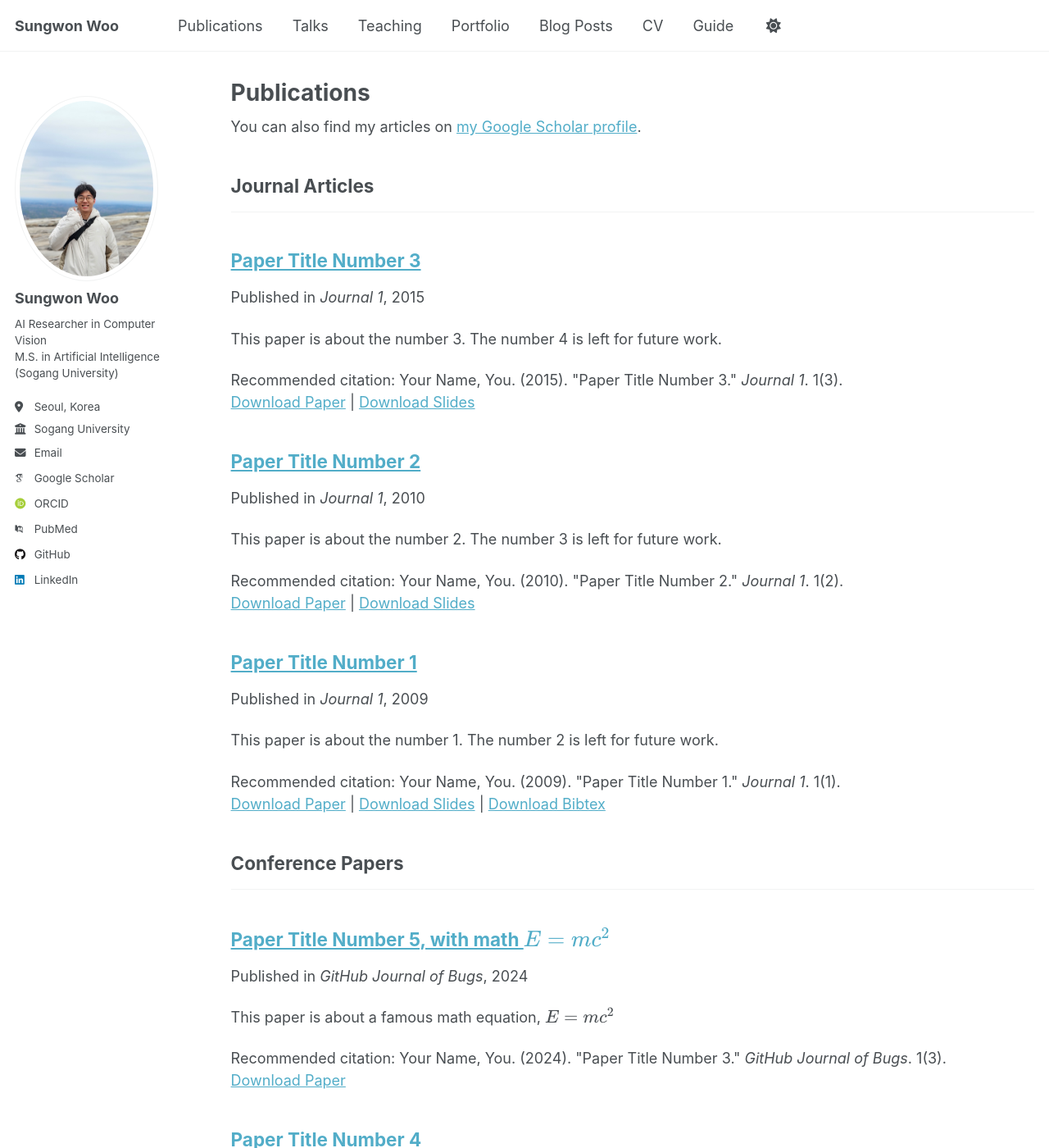
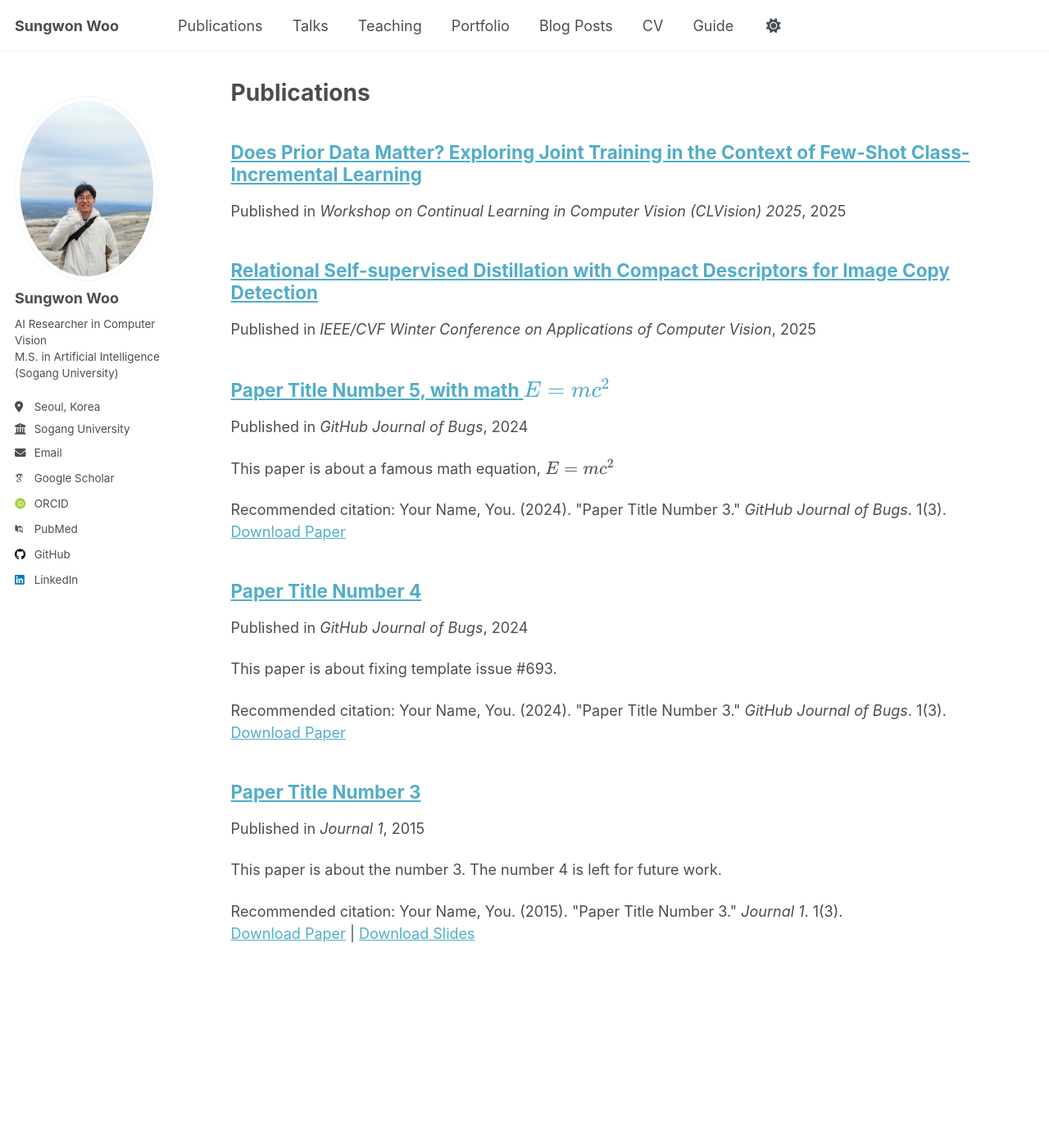
Before and after one commit to sungwon-woo/sungwon-woo.github.io, a Jekyll site: the page built from _pages/publications.md, in a window 1280 px wide and 1400 px high. Shown: the whole window at 82% size. Built offline with Jekyll 4.4.1, drawn with Linux system fonts in a browser that asks for light colours; some web fonts are replaced; a script that is not in the unit is left out.

Commit message:
added publications

```diff
--- a/_config.yml
+++ b/_config.yml
@@ -223,6 +223,9 @@ collections:
   publications:
     output: true
     permalink: /:collection/:path/
+  news:
+    output: true
+    permalink: /:collection/:path/
   portfolio:
     output: true
     permalink: /:collection/:path/
--- /dev/null
+++ b/_pages/publications.md
@@ -0,0 +1,11 @@
+---
+layout: archive
+title: "Publications"
+permalink: /publications/
+author_profile: true
+---
+
+{% include base_path %}
+{% for post in site.publications reversed %}
+  {% include archive-single.html %}
+{% endfor %}
--- a/_publications/2009-10-01-paper-title-number-1.md
+++ /dev/null
@@ -1,14 +0,0 @@
----
-title: "Paper Title Number 1"
-collection: publications
-category: manuscripts
-permalink: /publication/2009-10-01-paper-title-number-1
-excerpt: 'This paper is about the number 1. The number 2 is left for future work.'
-date: 2009-10-01
-venue: 'Journal 1'
-slidesurl: 'http://academicpages.github.io/files/slides1.pdf'
-paperurl: 'http://academicpages.github.io/files/paper1.pdf'
-bibtexurl: 'http://academicpages.github.io/files/bibtex1.bib'
-citation: 'Your Name, You. (2009). &quot;Paper Title Number 1.&quot; <i>Journal 1</i>. 1(1).'
----
-The contents above will be part of a list of publications, if the user clicks the link for the publication than the contents of section will be rendered as a full page, allowing you to provide more information about the paper for the reader. When publications are displayed as a single page, the contents of the above "citation" field will automatically be included below this section in a smaller font.
--- a/_publications/2010-10-01-paper-title-number-2.md
+++ /dev/null
@@ -1,14 +0,0 @@
----
-title: "Paper Title Number 2"
-collection: publications
-category: manuscripts
-permalink: /publication/2010-10-01-paper-title-number-2
-excerpt: 'This paper is about the number 2. The number 3 is left for future work.'
-date: 2010-10-01
-venue: 'Journal 1'
-slidesurl: 'http://academicpages.github.io/files/slides2.pdf'
-paperurl: 'http://academicpages.github.io/files/paper2.pdf'
-citation: 'Your Name, You. (2010). &quot;Paper Title Number 2.&quot; <i>Journal 1</i>. 1(2).'
----
-
-The contents above will be part of a list of publications, if the user clicks the link for the publication than the contents of section will be rendered as a full page, allowing you to provide more information about the paper for the reader. When publications are displayed as a single page, the contents of the above "citation" field will automatically be included below this section in a smaller font.
--- /dev/null
+++ b/_publications/2024-wacv-rdcd.md
@@ -0,0 +1,15 @@
+---
+title: "Relational Self-supervised Distillation with Compact Descriptors for Image Copy Detection"
+collection: publications
+category: conferences
+permalink: /publication/rdcd
+excerpt: ''
+date: 2025-03-02
+authors: Juntae Kim<sup>+</sup>, <u>Sungwon Woo</u><sup>+</sup>, Jongho Nang<sup>*</sup>
+venue: 'IEEE/CVF Winter Conference on Applications of Computer Vision'
+buttons:
+    - type: paper
+      url: https://openaccess.thecvf.com/content/WACV2025/papers/Kim_Relational_Self-Supervised_Distillation_with_Compact_Descriptors_for_Image_Copy_Detection_WACV_2025_paper.pdf
+    - type: video
+      url: https://www.youtube.com/watch?v=2ez1uTzhPPs&t=36s
+---
--- /dev/null
+++ b/_publications/2025-clvision-fscil.md
@@ -0,0 +1,15 @@
+---
+title: "Does Prior Data Matter? Exploring Joint Training in the Context of Few-Shot Class-Incremental Learning"
+collection: publications
+category: conferences
+permalink: /publication/clvision-fscil
+excerpt: ''
+date: 2025-07-02
+authors: Shiwon Kim<sup>+</sup>, Dongjun Hwang<sup>+</sup>, <u>Sungwon Woo</u><sup>+</sup>, Rita Singh<sup>*</sup>
+venue: 'Workshop on Continual Learning in Computer Vision (CLVision) 2025'
+buttons:
+    - type: paper
+      url: https://arxiv.org/pdf/2503.10003
+    - type: video
+      url:
+---
```
Also changed, not shown: _pages/about.md (+14 -46 lines).
